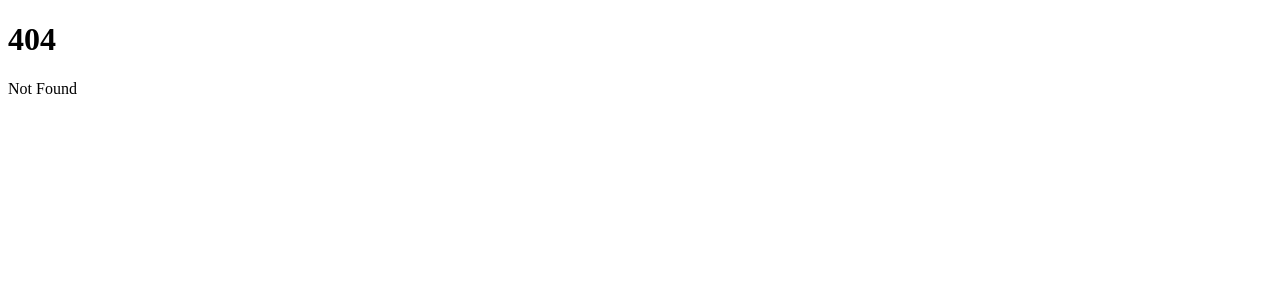
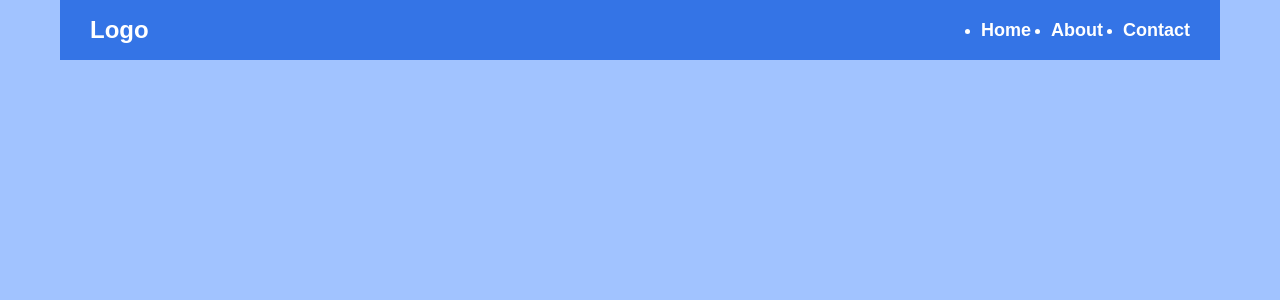
Before and after one commit to eriksokolov/sv, a SvelteKit app: page /flex in a window 1280 px wide. Before the commit this address had no page. Shown: the top 300 px of the page. Built offline with nearby package versions, Linux system fonts and the light colour scheme.

Commit message:
check out grid, convenient way to align boxes like divs

```diff
--- /dev/null
+++ b/src/routes/flex/+page.svelte
@@ -0,0 +1,58 @@
+<style>
+    :global(body){
+        box-sizing: border-box;
+        margin: 0;
+        padding: 0;
+        font-family: sans-serif;
+        font-size: 16px;
+        line-height: 1.5;
+        color: #333;
+        background: #a1c3ff;
+    }
+    .upContainer {
+        max-width: 1100px;
+        margin: 0 auto;
+        padding: 0 30px;
+        background: #3474e6;
+        color: #fff;
+        height: 60px;
+        display: flex;
+        justify-content: space-between;
+        align-items: center;
+    }
+    .upList {
+        display:flex;
+
+    }
+    .logo{
+        font-size: x-large;
+        font-weight: bold;
+    }
+    a {
+        color: #fff;
+        text-decoration: none;
+        font-size: 18px;
+        font-weight: bold;
+    }
+    li {
+        margin-left: 20px;
+        text-decoration: none;
+
+    }
+</style>
+
+<div class="upContainer">
+    <div class="logo">Logo
+    </div>
+    <ul class="upList">
+        <li>
+            <a href="./">Home</a>
+        </li>
+        <li>
+            <a href="x">About</a>
+        </li>
+        <li>
+            <a href="x">Contact</a>
+        </li>
+    </ul>
+</div>
```
Also changed, not shown: src/routes/grid/+page.svelte (added, +36 -0 lines).
